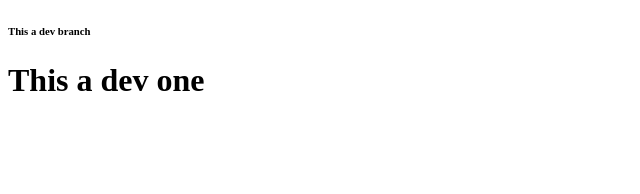
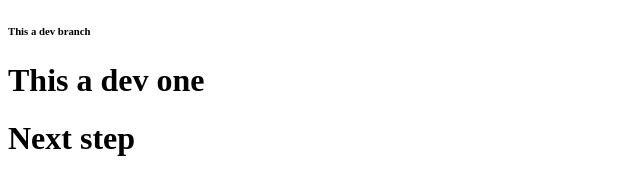
Before and after one commit to iVazovskyPy/git-basic, a plain HTML site: page test.html in a window 1280 px wide. Shown: the whole page, without its empty margins (0-640 px from the left). Drawn offline with Linux system fonts and the light colour scheme.

Commit message:
Next step

```diff
--- a/test.html
+++ b/test.html
@@ -7,5 +7,6 @@
 <body>
     <h6>This a dev branch</h6>
     <h1>This a dev one</h1>
+    <h1>Next step</h1>
 </body>
 </html>
```
